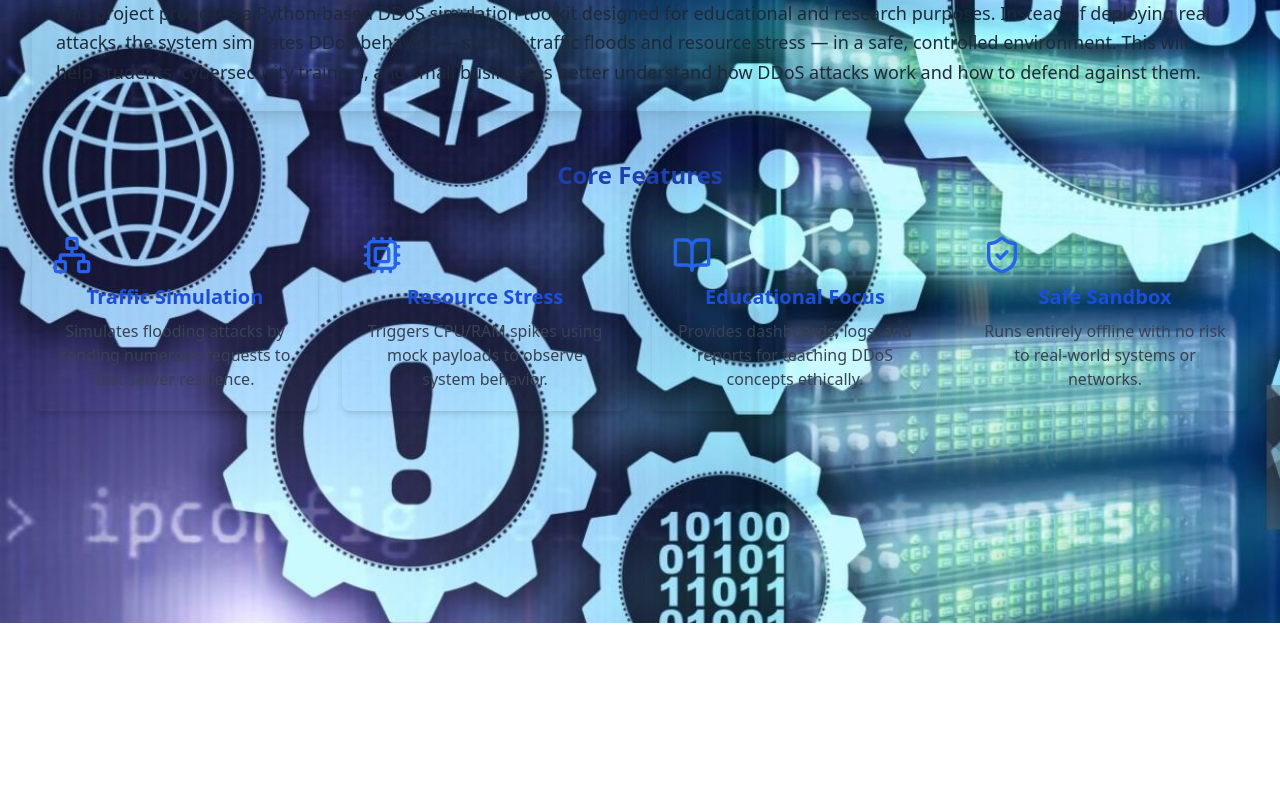
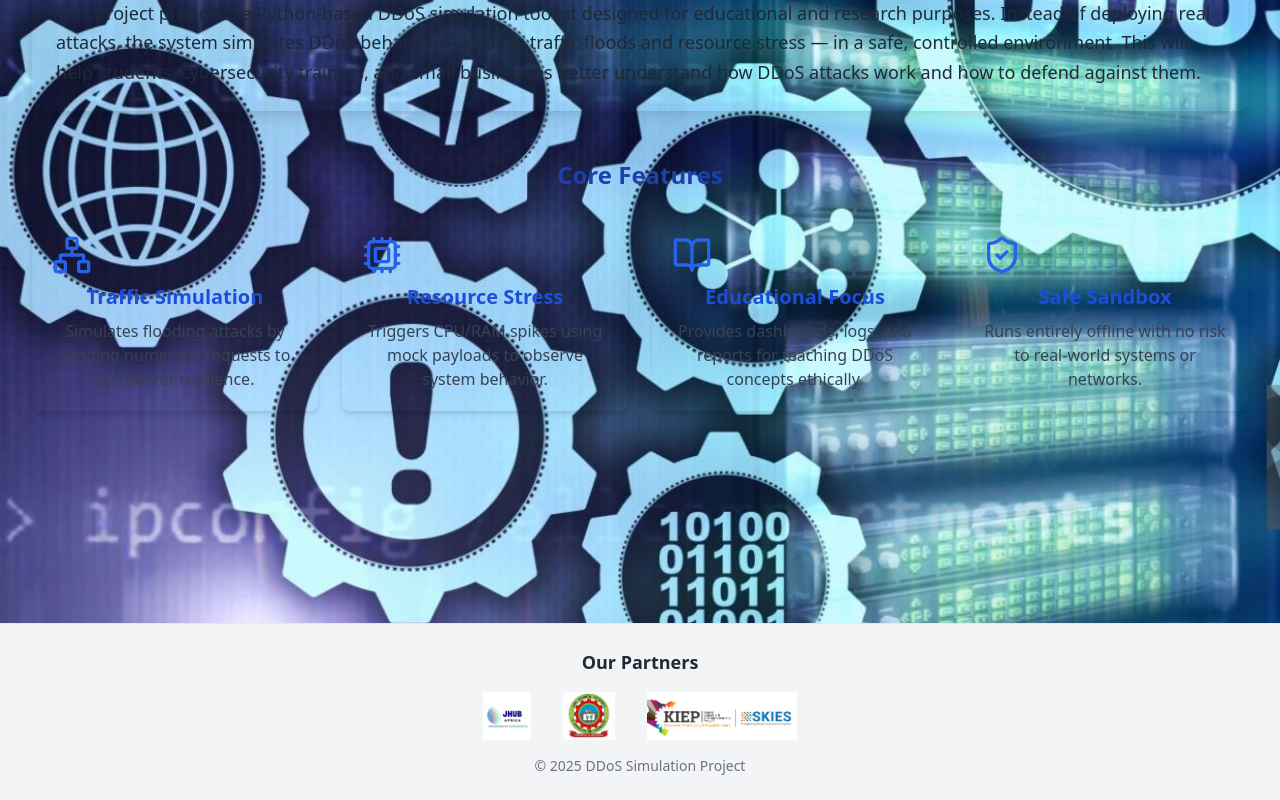
Before and after one commit to charity553/ddos-simulation-site, a React (Create React App) app: page /solution in a window 1280 px wide. Shown: the part 237-1037 px from the top of the page. Before the commit the page ends 860 px from the top, so only its background shows below. Built offline with nearby package versions, Linux system fonts and the light colour scheme.

Commit message:
Added our partners and their logos

```diff
--- a/src/App.js
+++ b/src/App.js
@@ -5,6 +5,7 @@ import About from "./pages/About";
 import Problem from "./pages/Problem";
 import Team from "./pages/Team";
 import Solution from "./pages/Solution";
+import Layout from "./components/Layout";
 
 function App() {
   return (
@@ -12,11 +13,11 @@ function App() {
       <div className="bg-gray-50 min-h-screen text-gray-800">
         <Navbar />
         <Routes>
-          <Route path="/" element={<Home />} />
-          <Route path="/about" element={<About />} />
-          <Route path="/problem" element={<Problem />} />
-          <Route path="/team" element={<Team />} />
-          <Route path="/solution" element={<Solution />} />
+        <Route path="/" element={<Layout><Home /> </Layout>} />
+          <Route path="/about" element={<Layout><About /> </Layout>} />
+          <Route path="/problem" element={<Layout><Problem /> </Layout>} />
+          <Route path="/team" element={<Layout><Team /> </Layout>} />
+          <Route path="/solution" element={<Layout> <Solution /> </Layout>} />
         </Routes>
       </div>
     </Router>
--- /dev/null
+++ b/src/components/Footer.jsx
@@ -0,0 +1,25 @@
+const partners = [
+    { name: "JHUB Africa", image: "/assets/jhubafrica_logo.jpg", url: "https://jhubafrica.com/" },
+    { name: "JKUAT", image: "/assets/jkuat.jpg", url: "https://www.jkuat.ac.ke/" },
+    { name: "SKIES-PROGRAM", image: "/assets/KIEPSKIES.jpg", url: "https://kiep-skies.co.ke/" },
+  ];
+
+  export default function Footer() {
+    return (
+      <footer className="bg-gray-100 p-6 border-t">
+        <h4 className="text-center font-semibold text-lg mb-4">Our Partners</h4>
+        <div className="flex justify-center gap-8 items-center flex-wrap">
+          {partners.map((partner) => (
+            <a key={partner.name} href={partner.url} target="_blank" rel="noopener noreferrer">
+              <img
+                src={partner.image}
+                alt={partner.name}
+                className="h-12 hover:opacity-80 transition"
+              />
+            </a>
+          ))}
+        </div>
+        <p className="text-center text-sm mt-4 text-gray-500">© 2025 DDoS Simulation Project</p>
+      </footer>
+    );
+  }
--- /dev/null
+++ b/src/components/Layout.jsx
@@ -0,0 +1,12 @@
+import Footer from "./Footer";
+
+const Layout = ({ children }) => {
+  return (
+    <div className="flex flex-col min-h-screen">
+      <main className="flex-grow">{children}</main>
+      <Footer />
+    </div>
+  );
+};
+
+export default Layout;
--- a/src/pages/Team.jsx
+++ b/src/pages/Team.jsx
@@ -5,7 +5,7 @@ const teamMembers = [
     name: 'Serah Maina',
     role: 'Project Lead',
     skills: 'Python, Flask, Monitoring, Dash',
-    image: '/assets/Serah.jpg', // Replace with your actual images
+    image: '/assets/Serah.jpg',
   },
   {
     name: 'Charity Mulei',
```
Also changed, not shown: public/assets/jkuat.jpg (renamed from public/assets/jkuat logo.jpg).
